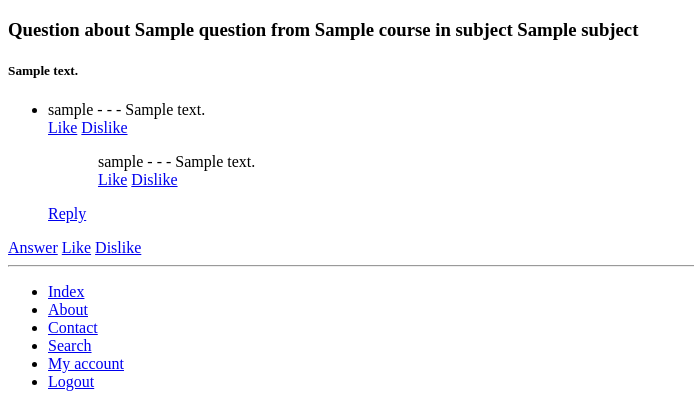
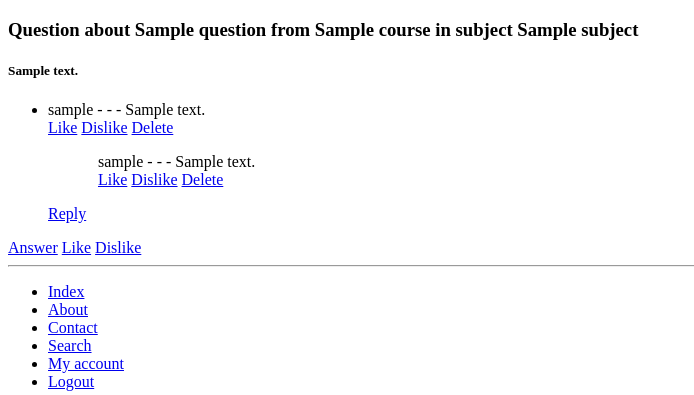
Before and after one commit to theycallmepeter/DreamTeamWAD2, a Django app: a page that uses Gliocas/templates/gliocas_app/question.html in a window 1280 px wide. Shown: the top 395 px of the page, without its empty margins (0-694 px from the left). Run offline with Django 3.2, Linux system fonts and the light colour scheme; a user stored in the database is signed in; tables that the repository leaves empty hold one stand-in row (values such as "Sample post"); parts of the project's set-up code (start-up, migrations or seed data) failed here and were passed over.

Commit message:
deleting own replies and answers is now possible

```diff
--- a/Gliocas/gliocas_app/urls.py
+++ b/Gliocas/gliocas_app/urls.py
@@ -17,7 +17,9 @@ urlpatterns = [
     url(r'^subject/(?P<subject_slug>[\w\-]+)/(?P<course_slug>[\w\-]+)/(?P<question_slug>[\w\-]+)/answer/$', views.answer_question, name='answer_question'),
     url(r'^subject/(?P<subject_slug>[\w\-]+)/(?P<course_slug>[\w\-]+)/(?P<question_slug>[\w\-]+)/(?P<answer_key>[\d]+)/reply/$', views.reply_answer, name='reply_answer'),
     url(r'^subject/(?P<subject_slug>[\w\-]+)/(?P<course_slug>[\w\-]+)/(?P<question_slug>[\w\-]+)/like/(?P<like>[\d])/$', views.like_question, name='like_question'),
+    url(r'^subject/(?P<subject_slug>[\w\-]+)/(?P<course_slug>[\w\-]+)/(?P<question_slug>[\w\-]+)/(?P<answer_key>[\d]+)/deleteanswer/$', views.delete_answer, name='delete_answer'),
     url(r'^subject/(?P<subject_slug>[\w\-]+)/(?P<course_slug>[\w\-]+)/(?P<question_slug>[\w\-]+)/(?P<answer_key>[\d]+)/likeanswer/(?P<like>[\d])/$', views.like_answer, name='like_answer'),
+    url(r'^subject/(?P<subject_slug>[\w\-]+)/(?P<course_slug>[\w\-]+)/(?P<question_slug>[\w\-]+)/(?P<reply_key>[\d]+)/deletereply/$', views.delete_reply, name='delete_reply'),
     url(r'^subject/(?P<subject_slug>[\w\-]+)/(?P<course_slug>[\w\-]+)/(?P<question_slug>[\w\-]+)/(?P<reply_key>[\d]+)/likereply/(?P<like>[\d])/$', views.like_reply, name='like_reply'),
     url(r'^user/(?P<username>[\w\-@_+.]+)/$', views.user, name='user'),
     url(r'^user/(?P<username>[\w\-@_+.]+)/questions/$', views.user_questions, name='user_questions'),
--- a/Gliocas/gliocas_app/views.py
+++ b/Gliocas/gliocas_app/views.py
@@ -3,7 +3,7 @@ from django.http import HttpResponse, HttpResponseRedirect
 from django.contrib.auth import authenticate, login, logout
 from django.template.defaultfilters import slugify
 from django.urls import reverse
-from django.contrib.auth.decorators import login_required
+from django.contrib.auth.decorators import login_required, user_passes_test
 from django.views.generic import RedirectView
 from gliocas_app.forms import QuestionForm, CourseForm, SubjectForm, AnswerForm, ReplyForm
 from gliocas_app.forms import UserForm
@@ -281,6 +281,22 @@ def like_reply(request, subject_slug, course_slug, question_slug, reply_key, lik
     return show_question(request, subject_slug, course_slug, question_slug)
 
 @login_required
+def delete_reply(request, subject_slug, course_slug, question_slug, reply_key):
+    reply = Reply.objects.get(pk = reply_key)
+    user = request.user
+    if user == reply.poster:
+        reply.delete()
+    return show_question(request, subject_slug, course_slug, question_slug)
+
+@login_required
+def delete_answer(request, subject_slug, course_slug, question_slug, answer_key):
+    answer = Answer.objects.get(pk = answer_key)
+    user = request.user
+    if user == answer.poster:
+        answer.delete()
+    return show_question(request, subject_slug, course_slug, question_slug)
+
+@login_required
 def answer_question(request, subject_slug, course_slug, question_slug):
     form = AnswerForm()
     try:
--- a/Gliocas/templates/gliocas_app/question.html
+++ b/Gliocas/templates/gliocas_app/question.html
@@ -12,12 +12,20 @@
             {% for answer in answers %}
                 <li>{{answer.poster}} - - - {{ answer.text }}</li>
 			    <a href="{% url 'like_answer' subject_slug=subject.slug course_slug=course.slug question_slug=question.slug answer_key=answer.pk like='1' %}"> Like</a>
-			    <a href="{% url 'like_answer' subject_slug=subject.slug course_slug=course.slug question_slug=question.slug answer_key=answer.pk like='0' %}"> Dislike</a></br>
+			    <a href="{% url 'like_answer' subject_slug=subject.slug course_slug=course.slug question_slug=question.slug answer_key=answer.pk like='0' %}"> Dislike</a>
+			    {% if user == answer.poster %}
+					<a href="{% url 'delete_answer' subject_slug=subject.slug course_slug=course.slug question_slug=question.slug answer_key=answer.pk  %}"> Delete</a>
+				{% endif %}
+				</br>
                 {% for reply in replies %}
                 	{% if reply.answer.pk == answer.pk %}
                 		<p style="padding-left: 50px;">{{reply.poster}} - - - {{ reply.text }}</br>
                 		<a href="{% url 'like_reply' subject_slug=subject.slug course_slug=course.slug question_slug=question.slug reply_key=reply.pk like='1' %}"> Like</a>
-			   			<a href="{% url 'like_reply' subject_slug=subject.slug course_slug=course.slug question_slug=question.slug reply_key=reply.pk like='0' %}"> Dislike</a></br></p>
+			   			<a href="{% url 'like_reply' subject_slug=subject.slug course_slug=course.slug question_slug=question.slug reply_key=reply.pk like='0' %}"> Dislike</a>
+			   			{% if user == reply.poster %}
+			   			<a href="{% url 'delete_reply' subject_slug=subject.slug course_slug=course.slug question_slug=question.slug reply_key=reply.pk  %}"> Delete</a>
+			   			{% endif %}
+			   			</br></p>
                		{% endif %}
                 {% endfor %}
                 <a href="{% url 'reply_answer' subject_slug=subject.slug course_slug=course.slug question_slug=question.slug answer_key=answer.pk %}">Reply</a>
```
